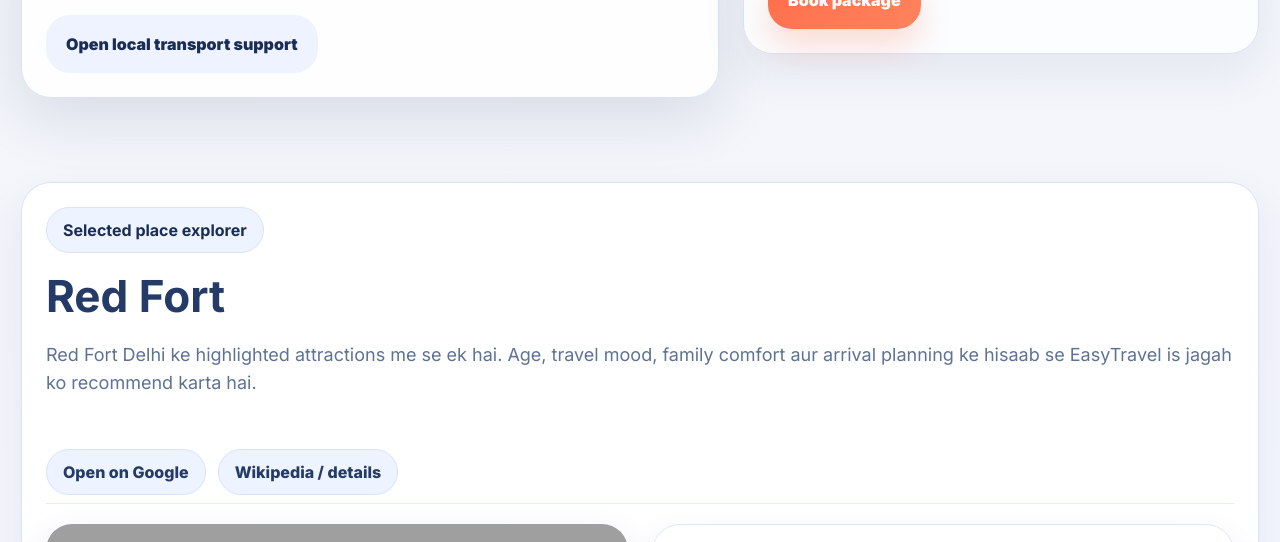
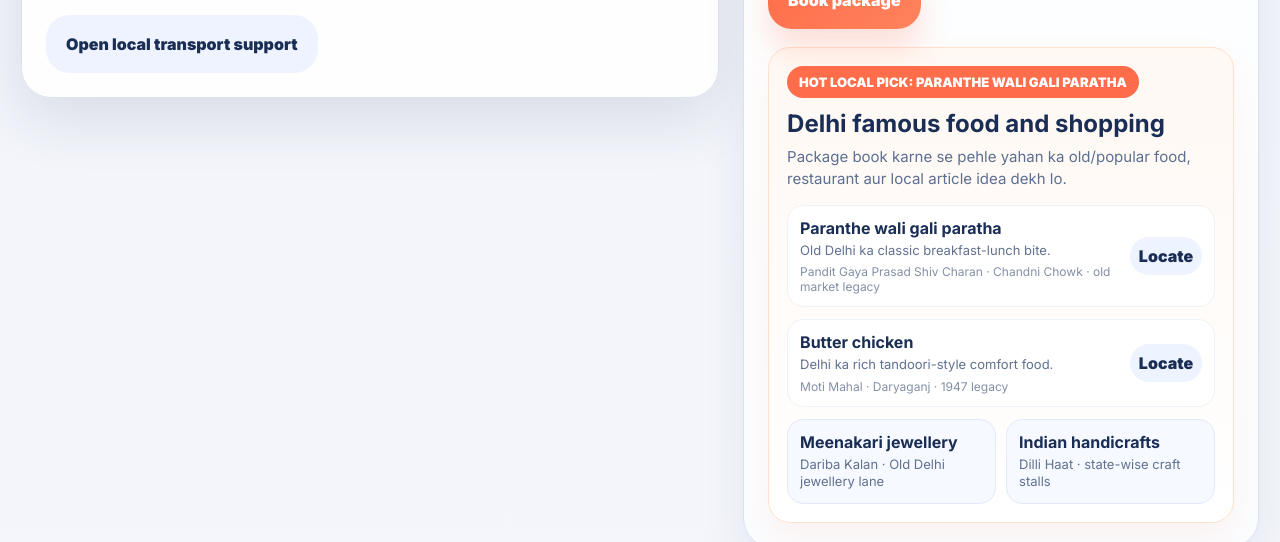
Before and after one commit to abhishekkumarmishra828/easytravel-final-npm, a plain HTML site: page results.html in a window 1280 px wide. Shown: the part 2188-2730 px from the top of the page. Drawn offline with Linux system fonts and the light colour scheme; sample sign-in values are in the browser's storage; grey boxes are pictures that could not be loaded.

Commit message:
Add destination food and shopping guide

```diff
--- /dev/null
+++ b/local-culture-data.js
@@ -0,0 +1,181 @@
+(function () {
+  const maps = (query, city) => `https://www.google.com/maps/search/?api=1&query=${encodeURIComponent(`${query}, ${city}, India`)}`;
+  const google = (query, city) => `https://www.google.com/search?q=${encodeURIComponent(`${query} ${city}`)}`;
+
+  const cityGuides = {
+    Delhi: {
+      foods: [
+        { dish: 'Paranthe wali gali paratha', caption: 'Old Delhi ka classic breakfast-lunch bite.', restaurant: 'Pandit Gaya Prasad Shiv Charan', area: 'Chandni Chowk', since: 'old market legacy' },
+        { dish: 'Butter chicken', caption: 'Delhi ka rich tandoori-style comfort food.', restaurant: 'Moti Mahal', area: 'Daryaganj', since: '1947 legacy' }
+      ],
+      articles: [
+        { item: 'Meenakari jewellery', place: 'Dariba Kalan', note: 'Old Delhi jewellery lane' },
+        { item: 'Indian handicrafts', place: 'Dilli Haat', note: 'state-wise craft stalls' }
+      ]
+    },
+    Kolkata: {
+      foods: [
+        { dish: 'Kathi roll', caption: 'Kolkata ka iconic street-food roll.', restaurant: 'Nizam\'s Restaurant', area: 'New Market', since: 'old roll legacy' },
+        { dish: 'Kosha mangsho', caption: 'Bengali slow-cooked mutton favourite.', restaurant: 'Golpark 6 Ballygunge Place', area: 'Ballygunge', since: 'classic Bengali dining' }
+      ],
+      articles: [
+        { item: 'Baluchari saree', place: 'Biswa Bangla Store', note: 'Bengal textile pick' },
+        { item: 'Terracotta crafts', place: 'Dakshinapan Shopping Complex', note: 'local craft shopping' }
+      ]
+    },
+    Varanasi: {
+      foods: [
+        { dish: 'Kachori sabzi', caption: 'Banaras ka subah wala famous local breakfast.', restaurant: 'Ram Bhandar', area: 'Thatheri Bazaar', since: 'old city favourite' },
+        { dish: 'Malaiyyo', caption: 'Winter-season airy milk dessert.', restaurant: 'Markandey Sardar', area: 'Godowlia', since: 'Banarasi sweet legacy' }
+      ],
+      articles: [
+        { item: 'Banarasi silk saree', place: 'Peeli Kothi silk market', note: 'signature textile' },
+        { item: 'Wooden toys', place: 'Khojwa / local craft market', note: 'traditional craft' }
+      ]
+    },
+    Jaipur: {
+      foods: [
+        { dish: 'Pyaaz kachori', caption: 'Jaipur ka most loved snack.', restaurant: 'Rawat Misthan Bhandar', area: 'Sindhi Camp', since: 'local classic' },
+        { dish: 'Rajasthani thali', caption: 'Dal baati churma aur gatte ki sabzi ek saath.', restaurant: 'Chokhi Dhani', area: 'Tonk Road side', since: 'heritage dining' }
+      ],
+      articles: [
+        { item: 'Lac bangles', place: 'Johari Bazaar', note: 'traditional jewellery' },
+        { item: 'Blue pottery', place: 'Kripal Kumbh / Jaipur bazaars', note: 'Rajasthan craft' }
+      ]
+    },
+    'Jammu & Kashmir': {
+      foods: [
+        { dish: 'Kashmiri wazwan', caption: 'Kashmir ka ceremonial multi-course food experience.', restaurant: 'Ahdoos', area: 'Srinagar', since: '1918 legacy' },
+        { dish: 'Kahwa and bakery', caption: 'Cold-weather tea and local bakery stop.', restaurant: 'Mughal Darbar', area: 'Srinagar', since: 'popular local dining' }
+      ],
+      articles: [
+        { item: 'Pashmina shawl', place: 'Lal Chowk', note: 'Kashmir textile' },
+        { item: 'Walnut wood carving', place: 'Srinagar craft market', note: 'local handicraft' }
+      ]
+    },
+    Ranchi: {
+      foods: [
+        { dish: 'Dhuska with ghugni', caption: 'Jharkhand ka traditional fried rice-lentil snack.', restaurant: 'Kaveri Restaurant', area: 'Main Road Ranchi', since: 'local family favourite' },
+        { dish: 'Litti chokha', caption: 'Ranchi me widely loved rustic regional food.', restaurant: 'Madhuban', area: 'Ranchi', since: 'vegetarian local dining' }
+      ],
+      articles: [
+        { item: 'Dokra craft', place: 'Jharcraft Ranchi', note: 'Jharkhand metal craft' },
+        { item: 'Tussar silk', place: 'Jharcraft outlet', note: 'state textile' }
+      ]
+    },
+    Jamshedpur: {
+      foods: [
+        { dish: 'Litti chokha', caption: 'Steel city me popular Bihari-Jharkhandi comfort food.', restaurant: 'The Madrasi Hotel / local food lanes', area: 'Sakchi', since: 'old market food belt' },
+        { dish: 'South Indian dosa', caption: 'Jamshedpur ke old market me famous quick meal.', restaurant: 'Anand Restaurant', area: 'Bistupur', since: 'local favourite' }
+      ],
+      articles: [
+        { item: 'Tribal handicrafts', place: 'Bistupur / state emporium', note: 'Jharkhand craft' },
+        { item: 'Dokra metal art', place: 'Jharcraft / local craft stores', note: 'regional article' }
+      ]
+    },
+    Ahmedabad: {
+      foods: [
+        { dish: 'Gujarati thali', caption: 'Ahmedabad ka full sweet-savoury thali experience.', restaurant: 'Gordhan Thal', area: 'Satellite', since: 'classic thali stop' },
+        { dish: 'Fafda jalebi', caption: 'Morning snack strongly associated with Gujarat.', restaurant: 'Chandravilas', area: 'Old Ahmedabad', since: '1900s legacy' }
+      ],
+      articles: [
+        { item: 'Ghaghra choli', place: 'Law Garden Night Market', note: 'Gujarati festive wear' },
+        { item: 'Bandhani dupatta', place: 'Rani no Hajiro', note: 'traditional textile' }
+      ]
+    },
+    Kanyakumari: {
+      foods: [
+        { dish: 'South Indian meals', caption: 'Coastal Tamil Nadu ka simple, filling banana-leaf meal.', restaurant: 'Hotel Saravana', area: 'Kanyakumari', since: 'pilgrim favourite' },
+        { dish: 'Fresh seafood curry', caption: 'Coastal travellers ke liye local seafood pick.', restaurant: 'Sea View Restaurant', area: 'Beach road', since: 'coastal dining' }
+      ],
+      articles: [
+        { item: 'Sea-shell articles', place: 'Beach market', note: 'souvenir pick' },
+        { item: 'Pearl jewellery', place: 'Kanyakumari local shops', note: 'coastal accessory' }
+      ]
+    },
+    Goa: {
+      foods: [
+        { dish: 'Goan fish curry rice', caption: 'Goa ka everyday coastal classic.', restaurant: 'Ritz Classic', area: 'Panjim', since: 'local seafood favourite' },
+        { dish: 'Pork vindaloo', caption: 'Goan-Portuguese spicy curry.', restaurant: 'Viva Panjim', area: 'Fontainhas', since: 'heritage dining' }
+      ],
+      articles: [
+        { item: 'Azulejo tiles', place: 'Fontainhas shops', note: 'Goan-Portuguese art' },
+        { item: 'Cashew products', place: 'Panjim market', note: 'local specialty' }
+      ]
+    },
+    Amritsar: {
+      foods: [
+        { dish: 'Amritsari kulcha', caption: 'Punjab ka crispy stuffed kulcha with chole.', restaurant: 'Kesar Da Dhaba / Kulcha Land', area: 'Amritsar', since: 'old city favourite' },
+        { dish: 'Lassi', caption: 'Thick Punjabi lassi, easy tourist favourite.', restaurant: 'Ahuja Milk Bhandar', area: 'Dhab Khatikan', since: 'classic dairy stop' }
+      ],
+      articles: [
+        { item: 'Phulkari dupatta', place: 'Hall Bazaar', note: 'Punjab embroidery' },
+        { item: 'Punjabi jutti', place: 'Hall Bazaar', note: 'traditional footwear' }
+      ]
+    },
+    Mumbai: {
+      foods: [
+        { dish: 'Vada pav', caption: 'Mumbai ka most famous street-food icon.', restaurant: 'Ashok Vada Pav', area: 'Dadar', since: 'street-food legend' },
+        { dish: 'Berry pulao', caption: 'Parsi food culture ka famous pick.', restaurant: 'Britannia & Co.', area: 'Ballard Estate', since: 'heritage restaurant' }
+      ],
+      articles: [
+        { item: 'Kolhapuri chappal', place: 'Colaba Causeway', note: 'Maharashtra footwear' },
+        { item: 'Fashion street finds', place: 'Fashion Street', note: 'budget shopping' }
+      ]
+    }
+  };
+
+  const aliases = {
+    Srinagar: 'Jammu & Kashmir',
+    Jammu: 'Jammu & Kashmir',
+    Kashmir: 'Jammu & Kashmir',
+    Udaipur: 'Jaipur',
+    Jodhpur: 'Jaipur',
+    Jaisalmer: 'Jaipur',
+    Gujarat: 'Ahmedabad',
+    Dwarka: 'Ahmedabad',
+    Somnath: 'Ahmedabad',
+    Jharkhand: 'Ranchi',
+    Tatanagar: 'Jamshedpur'
+  };
+
+  const defaultGuide = {
+    foods: [
+      { dish: 'Local thali', caption: 'Destination ke state-wise authentic thali ko try karein.', restaurant: 'Top rated local restaurant', area: 'city centre', since: 'local favourite' },
+      { dish: 'Regional sweet/snack', caption: 'Har city ka ek local snack hota hai jo trip ko yaadgaar banata hai.', restaurant: 'Old market food lane', area: 'main market', since: 'traditional stop' }
+    ],
+    articles: [
+      { item: 'State handloom', place: 'government emporium', note: 'safe shopping idea' },
+      { item: 'Local handicraft', place: 'old city market', note: 'souvenir pick' }
+    ]
+  };
+
+  function resolve(city) {
+    const name = String(city || '').trim();
+    return cityGuides[name] ? name : aliases[name] || name;
+  }
+
+  function withLinks(entry, city) {
+    return {
+      ...entry,
+      mapUrl: maps(`${entry.restaurant} ${entry.dish}`, city),
+      searchUrl: google(`${entry.dish} ${entry.restaurant}`, city)
+    };
+  }
+
+  window.EASYTRAVEL_CULTURE = {
+    getPlan(city) {
+      const resolved = resolve(city);
+      const guide = cityGuides[resolved] || defaultGuide;
+      return {
+        city: resolved,
+        foods: guide.foods.map(item => withLinks(item, resolved)),
+        articles: guide.articles.map(item => ({
+          ...item,
+          mapUrl: maps(`${item.item} ${item.place}`, resolved),
+          searchUrl: google(`${item.item} ${item.place}`, resolved)
+        }))
+      };
+    }
+  };
+})();
--- a/results.html
+++ b/results.html
@@ -89,6 +89,7 @@
           <p class="recommend-note" id="packageNote">Destination ke budget, age aur days ke hisaab se sample package.</p>
           <div id="packagePreview" class="package-preview"></div>
           <a id="packageBtn" class="primary-btn" style="display:inline-grid;place-items:center;text-decoration:none;height:58px;padding:0 20px;margin-top:14px;">Book package</a>
+          <div id="cultureCard" class="food-culture-card"></div>
         </div>
       </div>
     </div>
@@ -154,6 +155,7 @@
   <script src="/data.js"></script>
   <script src="/destination-expansion.js"></script>
   <script src="/local-transport-data.js"></script>
+  <script src="/local-culture-data.js"></script>
   <script src="/results.js"></script>
   <script src="/review-feature.js"></script>
 </body>
--- a/results.js
+++ b/results.js
@@ -68,6 +68,7 @@ function stableTravelImageFallback(city) {
   const irctcNotice = document.getElementById('irctcNotice');
   const packageBtn = document.getElementById('packageBtn');
   const packagePreview = document.getElementById('packagePreview');
+  const cultureCard = document.getElementById('cultureCard');
   const localTransportSummary = document.getElementById('localTransportSummary');
   const localTransportModes = document.getElementById('localTransportModes');
   const localTransportBtn = document.getElementById('localTransportBtn');
@@ -102,6 +103,7 @@ function stableTravelImageFallback(city) {
   renderRecommendationChips();
   renderPlace(selectedPlace);
   renderPackage();
+  renderCultureGuide();
   renderLocalTransport();
 
   bookNowTop.addEventListener('click', async () => {
@@ -165,6 +167,7 @@ function stableTravelImageFallback(city) {
         renderRecommendationChips();
         renderPlace(place);
         renderPackage();
+        renderCultureGuide();
         renderLocalTransport();
       });
       placeChips.appendChild(chip);
@@ -249,6 +252,40 @@ if (img) {
     packageBtn.href = `/package.html?from=${encodeURIComponent(from)}&to=${encodeURIComponent(cityName)}&date=${encodeURIComponent(date)}&age=${encodeURIComponent(age)}&mode=${encodeURIComponent(mode)}&place=${encodeURIComponent(selectedPlace.name)}`;
   }
 
+  function renderCultureGuide() {
+    if (!cultureCard) return;
+    const culture = window.EASYTRAVEL_CULTURE;
+    const plan = culture ? culture.getPlan(cityName) : null;
+    if (!plan) {
+      cultureCard.innerHTML = '';
+      return;
+    }
+    const hot = plan.foods[0];
+    const foods = plan.foods.map(item => `
+      <div class="culture-food-row">
+        <div>
+          <strong>${item.dish}</strong>
+          <span>${item.caption}</span>
+          <small>${item.restaurant} · ${item.area} · ${item.since}</small>
+        </div>
+        <a href="${item.mapUrl}" target="_blank" rel="noopener">Locate</a>
+      </div>
+    `).join('');
+    const articles = plan.articles.map(item => `
+      <a href="${item.mapUrl}" target="_blank" rel="noopener">
+        <strong>${item.item}</strong>
+        <span>${item.place} · ${item.note}</span>
+      </a>
+    `).join('');
+    cultureCard.innerHTML = `
+      <div class="culture-hot-caption">Hot local pick: ${hot.dish}</div>
+      <h4>${plan.city} famous food and shopping</h4>
+      <p>Package book karne se pehle yahan ka old/popular food, restaurant aur local article idea dekh lo.</p>
+      <div class="culture-food-list">${foods}</div>
+      <div class="culture-article-grid">${articles}</div>
+    `;
+  }
+
   function renderLocalTransport() {
     if (!localTransportSummary || !localTransportModes || !localTransportBtn) return;
     const transport = window.EASYTRAVEL_TRANSPORT;
--- a/styles.css
+++ b/styles.css
@@ -673,6 +673,96 @@ textarea{width:100%;padding:16px 18px;border-radius:18px;border:1px solid var(--
 .ticket-card{transition:transform .2s ease, box-shadow .2s ease, border-color .2s ease;}
 .ticket-card:hover{transform:translateY(-3px);box-shadow:0 18px 32px rgba(29,46,84,.12);border-color:#cad8f5;}
 .recommend-card{background:linear-gradient(180deg,#ffffff,#fbfdff);}
+.food-culture-card{
+  margin-top:18px;
+  padding:18px;
+  border-radius:22px;
+  border:1px solid #ffe0ce;
+  background:linear-gradient(180deg,#fff8f3,#ffffff);
+  box-shadow:0 16px 34px rgba(255,109,74,.08);
+}
+.culture-hot-caption{
+  display:inline-flex;
+  padding:8px 12px;
+  border-radius:999px;
+  background:#ff6d4a;
+  color:#fff;
+  font-size:13px;
+  font-weight:900;
+  text-transform:uppercase;
+  margin-bottom:12px;
+}
+.food-culture-card h4{
+  margin:0 0 8px;
+  color:var(--navy);
+  font-size:24px;
+  line-height:1.15;
+}
+.food-culture-card p{
+  margin:0 0 14px;
+  color:#5c6f90;
+  font-size:15px;
+  line-height:1.5;
+}
+.culture-food-list{
+  display:grid;
+  gap:12px;
+}
+.culture-food-row{
+  display:grid;
+  grid-template-columns:1fr auto;
+  gap:12px;
+  align-items:center;
+  padding:12px;
+  border-radius:16px;
+  background:#fff;
+  border:1px solid #eef2fa;
+}
+.culture-food-row strong,
+.culture-article-grid strong{
+  display:block;
+  color:var(--navy);
+  font-size:16px;
+}
+.culture-food-row span,
+.culture-article-grid span{
+  display:block;
+  color:#61718f;
+  font-size:13px;
+  line-height:1.35;
+  margin-top:4px;
+}
+.culture-food-row small{
+  display:block;
+  color:#8390a6;
+  font-size:12px;
+  margin-top:5px;
+}
+.culture-food-row a{
+  display:inline-flex;
+  align-items:center;
+  justify-content:center;
+  min-width:72px;
+  height:38px;
+  border-radius:999px;
+  background:#edf3ff;
+  color:var(--navy);
+  font-weight:900;
+  text-decoration:none;
+}
+.culture-article-grid{
+  display:grid;
+  grid-template-columns:1fr 1fr;
+  gap:10px;
+  margin-top:12px;
+}
+.culture-article-grid a{
+  text-decoration:none;
+  padding:12px;
+  border-radius:16px;
+  background:#f6f9ff;
+  border:1px solid #e2eafa;
+}
 .explorer-card{background:linear-gradient(180deg,#ffffff,#fbfdff);}
 .explorer-top{padding-bottom:8px;border-bottom:1px solid #e5ecfa;}
 .place-photo{height:360px;box-shadow:0 16px 36px rgba(29,46,84,.12);}
@@ -688,4 +778,6 @@ textarea{width:100%;padding:16px 18px;border-radius:18px;border:1px solid var(--
   .result-mini-stats{grid-template-columns:1fr;}
   .result-subtitle{font-size:18px;}
   .visual-caption h3{font-size:28px;}
+  .culture-article-grid{grid-template-columns:1fr;}
+  .culture-food-row{grid-template-columns:1fr;}
 }
```
